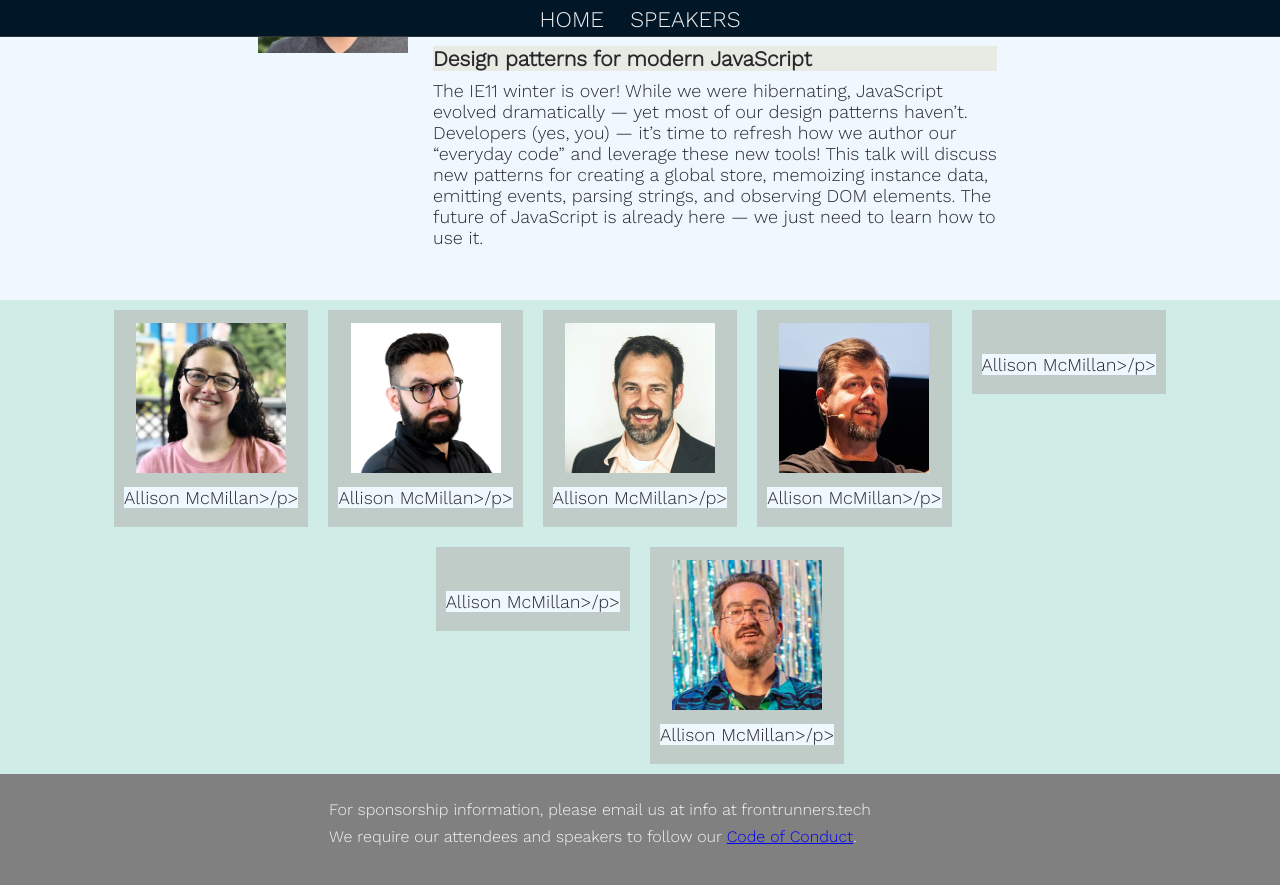
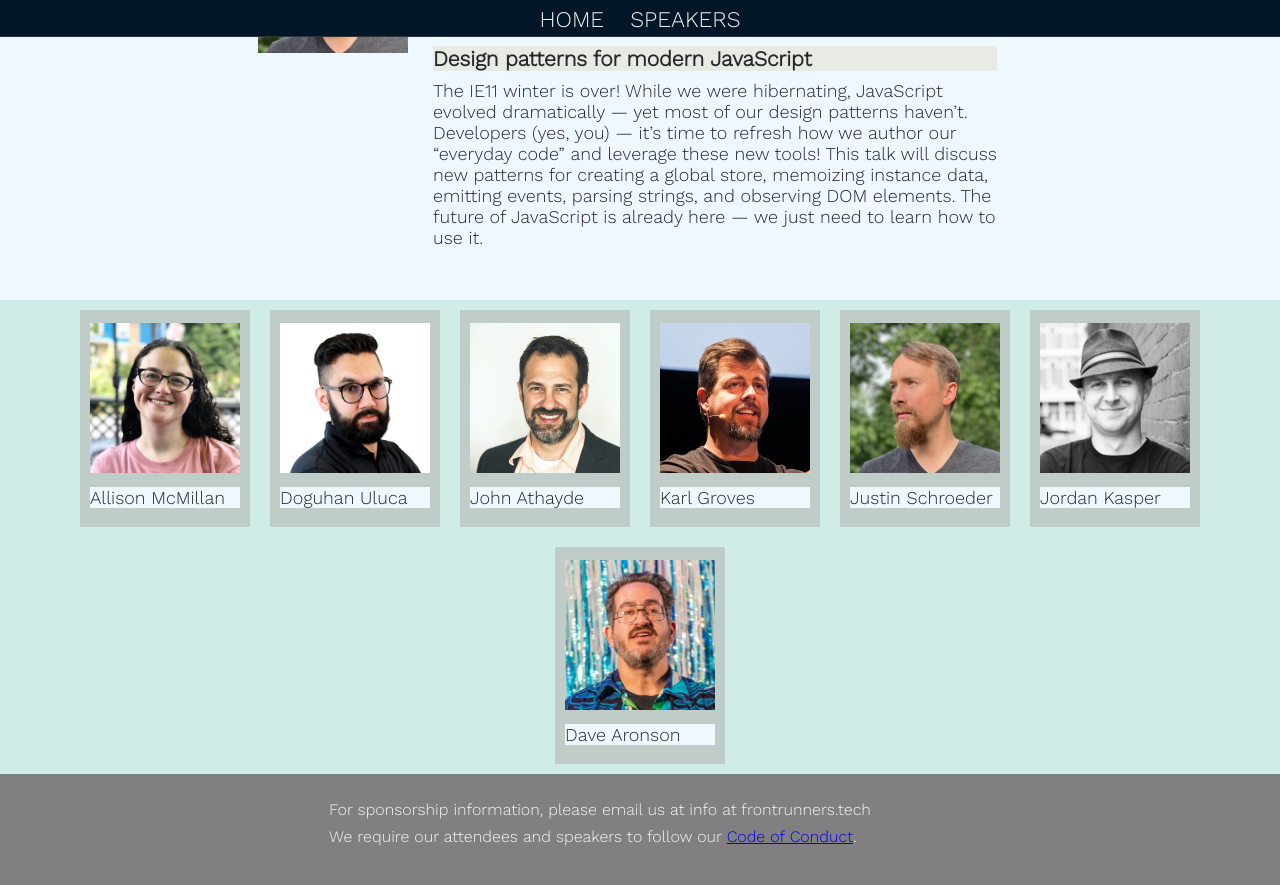
Before and after one commit to gothamgo/frontrunnersconf.github.io, a Jekyll site: the page built from test/testpage.html, in a window 1280 px wide and 900 px high, scrolled down 2979 px. Shown: the top 885 px of the window. Built offline with Jekyll 4.4.1, drawn with Linux system fonts in a browser that asks for light colours.

Commit message:
Update headshots.html

```diff
--- a/_includes/headshots.html
+++ b/_includes/headshots.html
@@ -44,31 +44,31 @@
   <div class="headshot-row">
     <div class="headshot-cell">
       <img class="headshot-image" src="{{site.url}}/images/speakers/2022/allison_mcmillan.jpg" alt="" width="150"/>
-      <p>Allison McMillan>/p>
+      <p>Allison McMillan</p>
     </div>
     <div class="headshot-cell">
       <img class="headshot-image" src="{{site.url}}/images/speakers/2022/doguhan_uluca.jpg" alt="" width="150"/>
-      <p>Allison McMillan>/p>
+      <p>Doguhan Uluca</p>
     </div>
     <div class="headshot-cell">
       <img class="headshot-image" src="{{site.url}}/images/speakers/2022/john_athayde.jpg" alt="" width="150"/>
-      <p>Allison McMillan>/p>
+      <p>John Athayde</p>
     </div>
     <div class="headshot-cell">
       <img class="headshot-image" src="{{site.url}}/images/speakers/2022/karl_groves.jpg" alt="" width="150"/>
-      <p>Allison McMillan>/p>
+      <p>Karl Groves</p>
     </div>
     <div class="headshot-cell">
-      <img class="headshot-image" src="{{site.url}}/images/speakers/2022/justin_schroeder.html" alt="" width="150"/>
-      <p>Allison McMillan>/p>
+      <img class="headshot-image" src="{{site.url}}/images/speakers/2022/justin_schroeder.png" alt="" width="150"/>
+      <p>Justin Schroeder</p>
     </div>
     <div class="headshot-cell">
-      <img class="headshot-image" src="{{site.url}}/images/speakers/2022/jordan_kasper.html" alt="" width="150"/>
-      <p>Allison McMillan>/p>
+      <img class="headshot-image" src="{{site.url}}/images/speakers/2022/jordan.jpg" alt="" width="150"/>
+      <p>Jordan Kasper</p>
     </div>
     <div class="headshot-cell">
       <img class="headshot-image" src="{{site.url}}/images/speakers/2022/dave_aronson.jpg" alt="" width="150"/>
-      <p>Allison McMillan>/p>
+      <p>Dave Aronson</p>
     </div>
   </div>
 </div>
```
